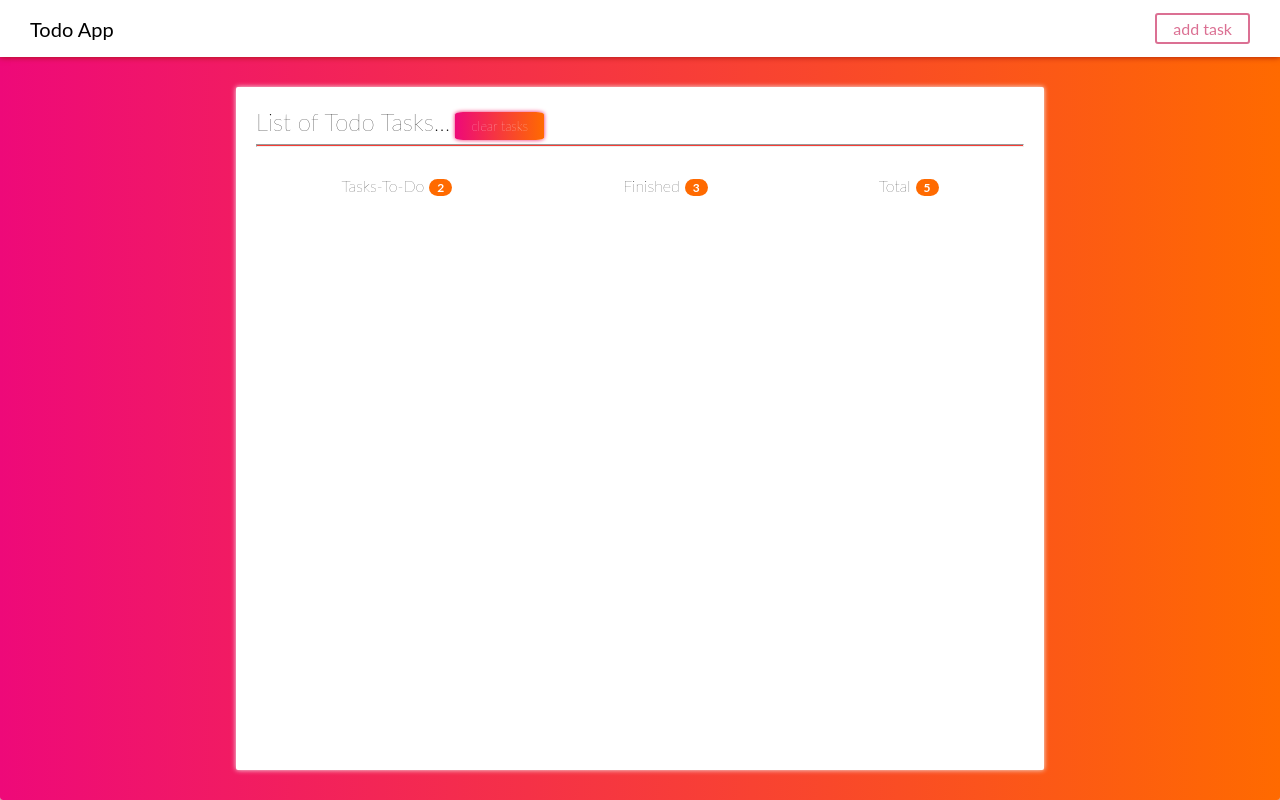
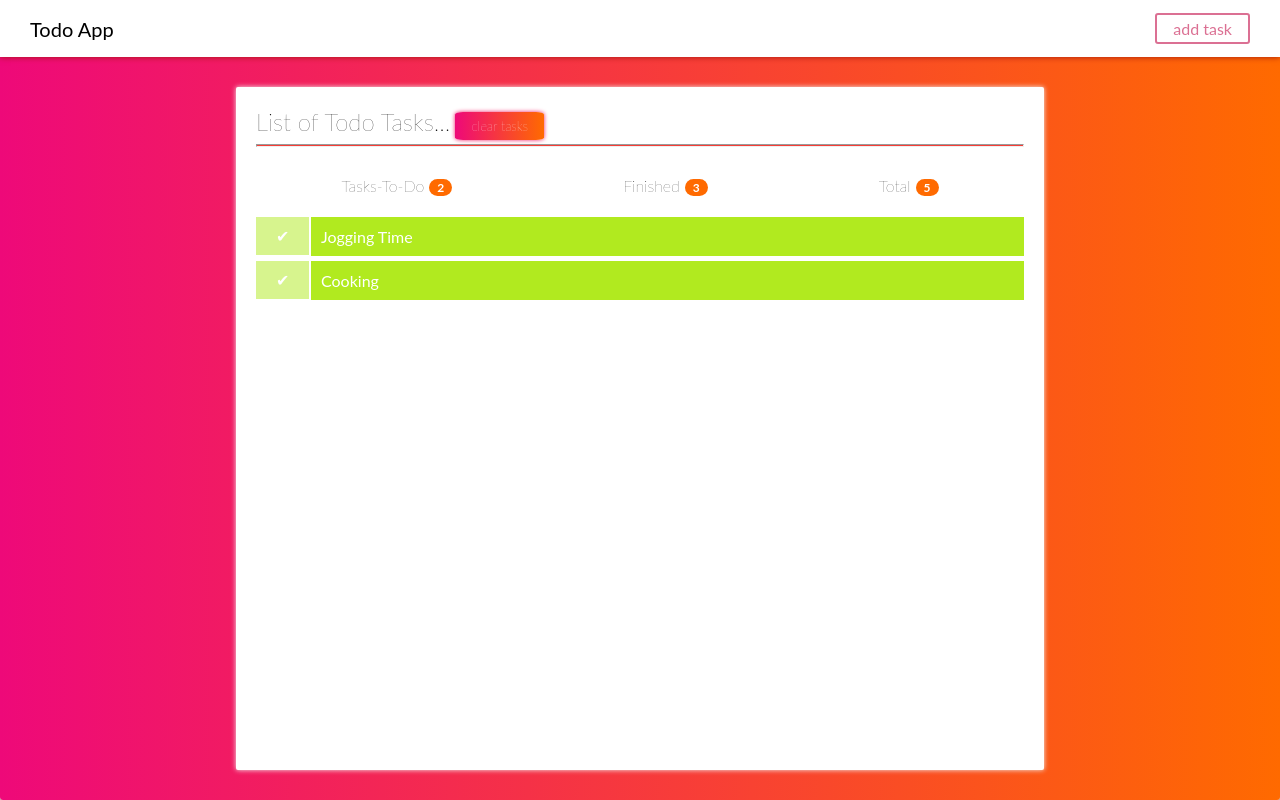
Before and after one commit to sujilnt/AdvancedTodo, a React app: page / in a window 1280 px wide. Built offline with nearby package versions, Linux system fonts and the light colour scheme.

Commit message:
adding some changes

```diff
--- /dev/null
+++ b/src/Components/DisplayTasks/DipalayTasks.css
@@ -0,0 +1,27 @@
+.taskHeader {
+	width: 97.2%;
+	padding: 10px;
+	margin-left: 55px;
+	margin-bottom: 5px;
+}
+
+.taskHeader,
+.checkButton {
+	background: #b1ea1f;
+	color: white;
+	cursor: pointer;
+	transition: opacity 1.5s;
+}
+
+.checkButton {
+	z-index: 2;
+	position: absolute;
+	margin: 0px 0px;
+	padding: 9px 20px;
+}
+
+.areaContainer {
+	padding: 11px 25px;
+	cursor: pointer;
+	animation: fadeIN 1.5s;
+}
--- a/src/Components/DisplayTasks/DisplayTasks.js
+++ b/src/Components/DisplayTasks/DisplayTasks.js
@@ -0,0 +1,76 @@
+import React,{Component} from "react";
+import "./DipalayTasks.css";
+import TextArea from "../TextArea/TextArea.js";
+class DisplayTasks extends Component{
+    state={
+     showDescription: false,
+     completed:false,
+     descriptionValue: "",
+     noEditMode: true
+    };
+    showDescription=(e)=>{
+        this.setState((prev)=>({
+            showDescription:!prev.showDescription
+        }));
+    }
+    autoClose =(e)=>{
+        console.log("called");
+        this.setState((prev)=>({
+            showDescription:false
+        }));
+    }
+    showCompleted=(e)=>{
+        this.setState((prev)=>({
+            completed: !prev.completed,
+            showDescription:false
+        }));
+    }
+    handleChange = (e)=>{
+        const value = e.target.value;
+        this.setState((prev)=>({
+            descriptionValue: value
+        }));
+    }
+    onEditMode = (e)=>{
+        this.setState((prev)=>({
+            noEditMode: !prev.noEditMode
+        }));
+    }
+    componentDidMount(){
+        this.setState(()=>({
+            descriptionValue: this.props.description
+        }));
+    }
+    render(){
+        const {showDescription,completed,descriptionValue,noEditMode} = this.state;
+        return(
+            <div style={{overflow: "hidden"}}>
+              <span
+                  onClick={this.showCompleted}
+                  className="checkButton"  style={completed ? {opacity:1}: {opacity:0.5}}>✔</span>
+              <header
+                  onClick={this.showDescription}
+                   style={completed ? {opacity:"0.5"}: {opacity:1}}
+                   className="taskHeader">
+              {this.props.name}
+              </header>
+              {showDescription ?
+                <div
+                  className="areaContainer"
+                  onMouseLeave ={this.autoClose}
+                >
+                <div>Description <span onClick={this.onEditMode} >✍</span> </div>
+                <TextArea
+                    onhandleChange={this.handleChange}
+                    defaultValue={this.props.description}
+                    value={descriptionValue}
+                    noEditMode={noEditMode}
+                  >{this.props.description}</TextArea>
+                  </div>
+                : "" }
+            </div>
+        )
+    }
+}
+
+export default DisplayTasks;
--- a/src/Components/InputBox/inputBox.css
+++ b/src/Components/InputBox/inputBox.css
@@ -65,10 +65,10 @@ label,
 }
 
 .form__field:focus ~ .form__label {
-	color: #009788;
+	color: #b1ea1f;
 }
 
 .form__field:focus {
 	padding-bottom: 6px;
-	border-bottom: 2px solid #009788;
+	border-bottom: 2px solid #b1ea1f;
 }
--- a/src/Components/TextArea/TextArea.js
+++ b/src/Components/TextArea/TextArea.js
@@ -1,8 +1,27 @@
 import React,{Component} from "react";
+const unedit = {
+    borderBottom: "none",
+    pointerEvents:"none"
+}
 class TextArea extends Component{
     render(){
-        const {name,labelText,onhandleChange}=this.props;
-        return(
+        const {name,labelText,onhandleChange ,defaultValue,noEditMode}=this.props;
+         return defaultValue ?
+         <div className="form__group">
+            <textarea
+                className="form__field"
+                rows="4"
+                aria-label={labelText}
+                aria-required="true"
+                placeholder={"text area"}
+                style={noEditMode ? unedit : {} }
+                name={name}
+                onChange={onhandleChange}
+                defaultValue={defaultValue}
+            ></textarea>
+            <label htmlFor={name} className="form__label">{labelText}</label>
+        </div>
+         :
          <div className="form__group">
             <textarea
                 className="form__field"
@@ -14,8 +33,7 @@ class TextArea extends Component{
                 onChange={onhandleChange}
             ></textarea>
             <label htmlFor={name} className="form__label">{labelText}</label>
-            </div>
-        );
+        </div>;
     }
 }
 
--- a/src/Components/TodoContainer/TodoContainer.js
+++ b/src/Components/TodoContainer/TodoContainer.js
@@ -3,9 +3,13 @@ import './TodoContainer.css';
 import Navbar from '../NavBar/NavBar';
 import todoData from "../../data";
 import Section from "../Section/Section.js";
+import DisplayTasks from "../DisplayTasks/DisplayTasks.js"
+
 class TodoContainer extends Component {
 	state={
-		data: todoData
+		data: todoData,
+		editedData:{},
+		currentId: ""
 	}
 	clearData = (e)=>{
      console.log("clear the data");
@@ -16,7 +20,22 @@ class TodoContainer extends Component {
 			data: [...prev.data,e]
 		}));
 	}
+	generateTasks = ()=>{
+		const listofTasks = [];
+		this.state.data.map((obj)=>{
+			listofTasks.push(
+				 <DisplayTasks
+					 name={obj.name}
+					  description={obj.description}
+					  key={obj.key}
+					  data={obj}
+				/>
+			)
+		});
+		return listofTasks;
+	}
 	render(){
+		const {data} = this.state;
 		const total = this.state.data.length;
 		//const incomplete = _.
 		console.log(this.state.data);
@@ -25,7 +44,7 @@ class TodoContainer extends Component {
 				<Navbar  addTaskFunc={this.addDataFunction}/>
 				<div className="todoBoard">
 				 <h2 className="h2style"> List of Todo Tasks...
-				           <span className="clearTasks" onClick={this.clearData}>clear tasks</span>
+				     <span className="clearTasks" onClick={this.clearData}>clear tasks</span>
 				 </h2>
 				 <hr className="hrstyle"/>
 				 <Section
@@ -33,6 +52,7 @@ class TodoContainer extends Component {
 						completed={3}
 						total={5}
 				 />
+				{this.generateTasks()}
 				</div>
 			</div>
 		);
--- a/src/data.js
+++ b/src/data.js
@@ -2,11 +2,13 @@ const todoData = [
     {
         id: 1,
         name: "Jogging Time",
-        description: "Its time to Jog"
+        description: "Its time to Jog",
+        checked:true
     },{
         id: 2,
         name: "Cooking",
-        description: "Cooking sdvsv"
+        description: "Cooking sdvsv",
+        checked:false
     }
 ];
 
```
Lines whose indentation alone changed are shown as unchanged.
